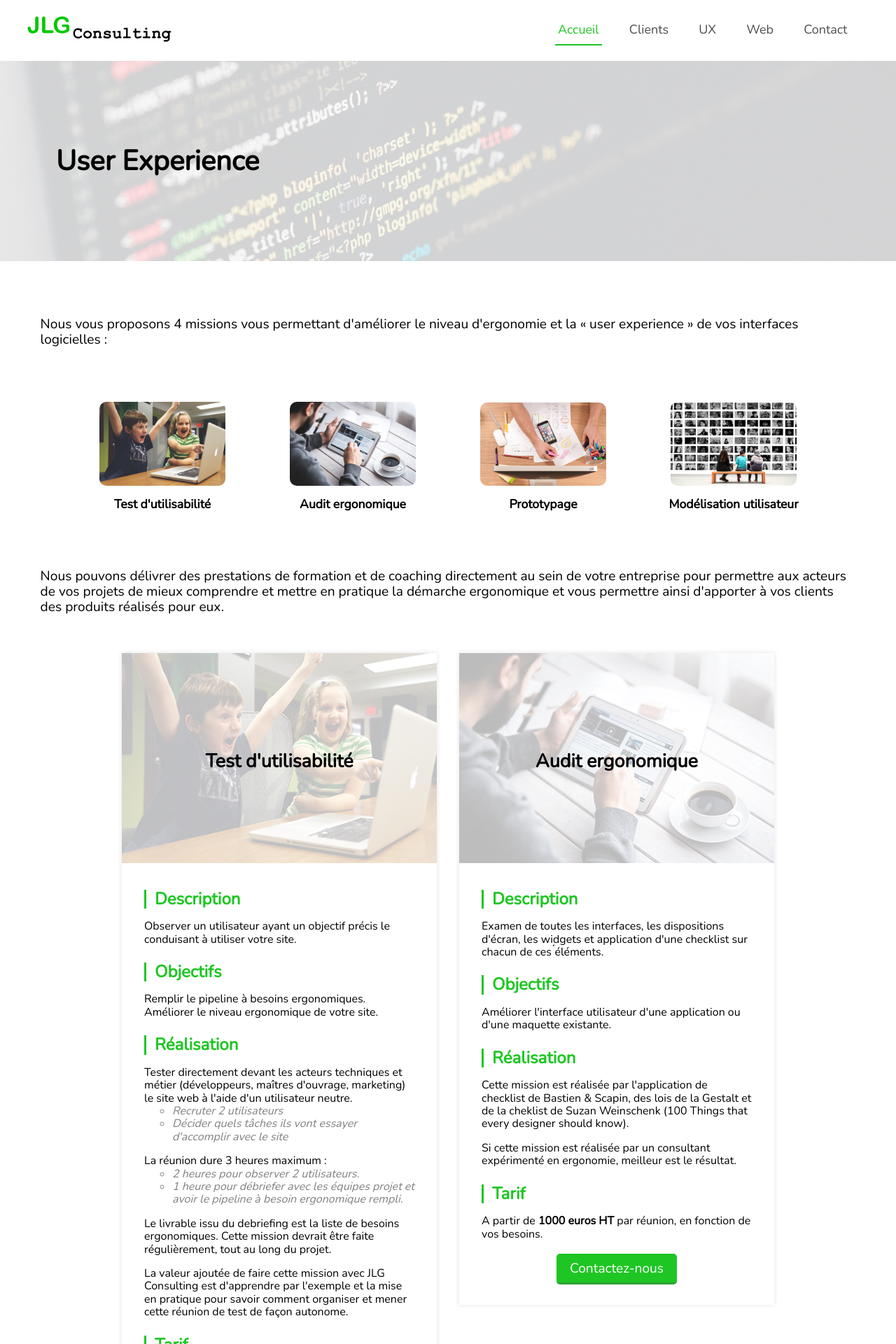
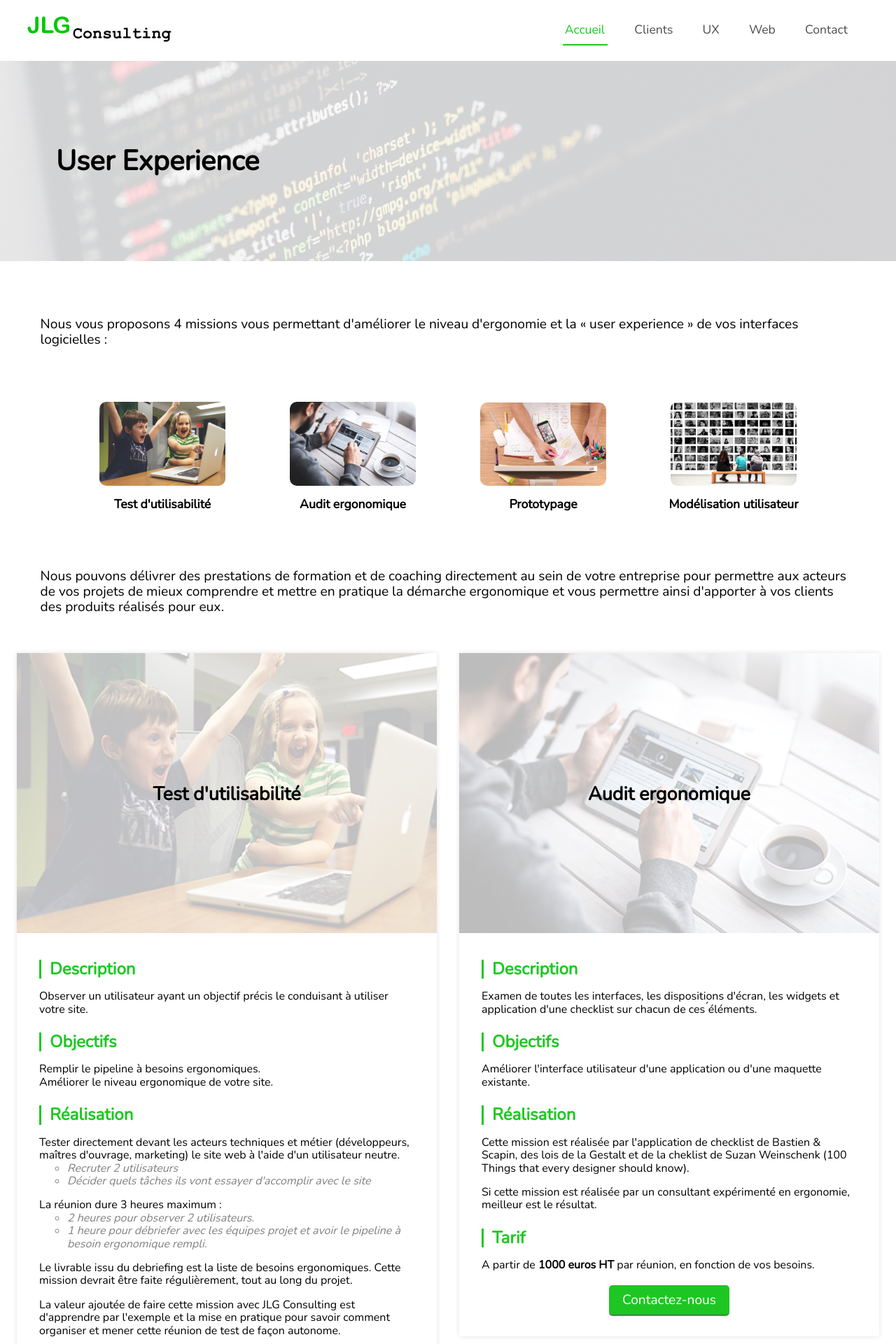
Before and after one commit to dphengsiaroun/jlg-consulting, an Angular app: page /ux in a window 1280 px wide. Shown: the top 1920 px of the page at 70% size. Built offline with nearby package versions, Linux system fonts and the light colour scheme.

Commit message:
refactor: css

```diff
--- a/src/app/clients/clients.component.html
+++ b/src/app/clients/clients.component.html
@@ -124,9 +124,6 @@
         <img src="assets/img/clients/wipro.png" alt="">
       </div>
     </div>
-
     <h2>et bien d'autres encore...</h2>
-
-
   </div>
 </section>
--- a/src/app/clients/clients.component.scss
+++ b/src/app/clients/clients.component.scss
@@ -1,5 +1,4 @@
 @import '~sass/styles.scss';
-
 .clients {
   display: block;
   width: 100%;
@@ -14,9 +13,15 @@
   height: 100%;
   position: relative;
   overflow: hidden;
+  h1 {
+    position: relative;
+    z-index: 2;
+    color: $black;
+    font-size: 2.5em;
+    padding: 3em 2em;
+    animation: introduce 2s forwards;
   }
-
-.banner::before {
+  &::before {
     position: absolute;
     content: '';
     z-index: 1;
@@ -24,14 +29,6 @@
     height: 100%;
     background: rgba(255, 255, 255, 0.8);
   }
-
-.banner h1 {
-  position: relative;
-  z-index: 2;
-  color: $black;
-  font-size: 2.5em;
-  padding: 3em 2em;
-  animation: introduce 2s forwards;
 }
 
 @keyframes introduce {
@@ -52,18 +49,19 @@
   width: 100%;
   text-align: center;
   margin: 2.5em 0;
-}
-
-.content h2 {
+  h2 {
     margin: 0.4em 0;
     font-size: 1.7em;
   }
-
-.content p {
+  p {
     margin-bottom: 2em;
     font-size: 1.3em;
   }
-
+  .four-bloc {
+    display: block;
+    width: 100%;
+    margin: 0 auto;
+    text-align: center;
     .bloc-logo {
       display: inline-block;
       width: 20%;
@@ -71,17 +69,22 @@
       border-bottom: 1px solid #efefef;
       border-left: 1px solid #efefef;
       animation: fadeInUp 2s forwards;
+      img {
+        display: block;
+        width: 150px;
+        margin: 1em auto;
+      }
+    }
+  }
 }
 
 @keyframes fadeInUp {
   from {
     opacity: 0;
-    /*-webkit-transform: translate3d(0, 100%, 0);
-    transform: translate3d(0, 100%, 0);*/
+    // transform: translate3d(0, 100%, 0);
     -webkit-transform: translate3d(0, 40px, 0);
     transform: translate3d(0, 40px, 0);
   }
-
   to {
     opacity: 1;
     -webkit-transform: none;
@@ -94,12 +97,6 @@
   animation-name: fadeInUp;
 }
 
-.bloc-logo img {
-  display: block;
-  width: 150px;
-  margin: 1em auto;
-}
-
 .border-left-none {
   border-left: none;
 }
--- a/src/app/contact/contact.component.scss
+++ b/src/app/contact/contact.component.scss
@@ -1,8 +1,3 @@
-.ux {
-  display: block;
-  width: 100%;
-}
-
 .banner {
   display: block;
   width: 100%;
@@ -12,9 +7,15 @@
   height: 100%;
   position: relative;
   overflow: hidden;
+  h1 {
+    position: relative;
+    z-index: 2;
+    color: black;
+    font-size: 2.5em;
+    padding: 3em 2em;
+    animation: introduce 2s forwards;
   }
-
-.banner::before {
+  &::before {
     position: absolute;
     content: '';
     z-index: 1;
@@ -22,14 +23,6 @@
     height: 100%;
     background: rgba(255, 255, 255, 0.8);
   }
-
-.banner h1 {
-  position: relative;
-  z-index: 2;
-  color: black;
-  font-size: 2.5em;
-  padding: 3em 2em;
-  animation: introduce 2s forwards;
 }
 
 @keyframes fadeInUp {
@@ -40,7 +33,6 @@
     -webkit-transform: translate3d(0, 40px, 0);
     transform: translate3d(0, 40px, 0);
   }
-
   to {
     opacity: 1;
     -webkit-transform: none;
@@ -56,20 +48,17 @@
 .info {
   padding: 2em;
   animation: fadeInUp 2s forwards;
-}
-
-.info h1 {
+  h1 {
     color: #1EC623;
   }
-
-.info address {
+  address {
     font-style: normal;
   }
-
-.phone, .email {
+  .phone,
+  .email {
     text-decoration: underline;
-}
-
-.phone:hover, .email:hover {
+    &:hover {
       color: #1EC623;
     }
+  }
+}
--- a/src/app/layout/footer/footer.component.scss
+++ b/src/app/layout/footer/footer.component.scss
@@ -2,11 +2,10 @@ footer {
   display: block;
   width: 100%;
   background: #000;
-}
-
   .copyright {
     color: white;
     text-align: center;
     font-size: 0.9em;
     padding: 2em;
   }
+}
--- a/src/app/layout/navbar/navbar.component.scss
+++ b/src/app/layout/navbar/navbar.component.scss
@@ -1,68 +1,61 @@
+@import '../../../sass/styles.scss';
+
 header {
   display: block;
   width: 100%;
   padding: 1em 0;
-}
-
   .logo img {
     margin-left: 2em;
   }
-
   nav {
     float: right;
-}
-
-nav ul {
+    ul {
       margin-right: 3em;
-}
-
-nav ul li {
+      li {
         float: left;
-}
-
-nav ul li::after {
+        &::after {
           content: '';
           display: block;
           clear: both;
         }
-
-nav ul li a {
+        a {
           padding: 1em 1.2em;
           color: rgba(0, 0, 0, 0.7);
-  font-size: 18px;
+          font-size: 1.1em;
           position: relative;
           transition: 0.2s;
-}
-
-nav ul li a::after {
+          &::after {
             content: "";
             position: absolute;
             height: 2px;
             bottom: 7px;
             left: 18px;
             right: 17px;
-  background-color: #1EC623;
+            background-color: $hue;
             visibility: hidden;
             transform: scaleX(0);
             transition: all 0.3s cubic-bezier(0.175, 0.885, 0.32, 1.275);
           }
-
-nav ul li a:hover {
+          &:hover {
             text-decoration: none;
-  color: #1EC623;
-}
-
-nav ul li a:hover::after {
+            color: $hue;
+            &::after {
               visibility: visible;
               transform: scaleX(1);
             }
-
-nav ul li.active a {
+          }
+        }
+      }
+      li.active {
+        a {
           text-decoration: none;
-  color: #1EC623;
-}
-
-nav ul li.active a:after {
+          color: $hue;
+          &:after {
             visibility: visible;
             transform: scaleX(1);
           }
+        }
+      }
+    }
+  }
+}
--- a/src/app/ux/ux.component.scss
+++ b/src/app/ux/ux.component.scss
@@ -1,3 +1,5 @@
+@import '../../sass/styles.scss';
+
 .ux {
   display: block;
   width: 100%;
@@ -12,9 +14,15 @@
   height: 100%;
   position: relative;
   overflow: hidden;
+  h1 {
+    position: relative;
+    z-index: 2;
+    color: $black;
+    font-size: 2.5em;
+    padding: 3em 2em;
+    animation: introduce 2s forwards;
   }
-
-.banner::before {
+  &::before {
     position: absolute;
     content: '';
     z-index: 1;
@@ -22,14 +30,6 @@
     height: 100%;
     background: rgba(255, 255, 255, 0.8);
   }
-
-.banner h1 {
-  position: relative;
-  z-index: 2;
-  color: black;
-  font-size: 2.5em;
-  padding: 3em 2em;
-  animation: introduce 2s forwards;
 }
 
 @keyframes introduce {
@@ -49,16 +49,14 @@
   display: block;
   width: 100%;
   margin: 2.5em 0;
-}
-
-.content h2 {
+  h2 {
     margin: 0.4em 0;
     font-size: 1.7em;
   }
-
-.content p {
+  p {
     padding: 2em 3em;
     font-size: 1.2em;
+  }
 }
 
 .four-bloc {
@@ -66,29 +64,25 @@
   width: 100%;
   margin: 0 auto;
   text-align: center;
-
-}
-
   .bloc-service {
     display: inline-block;
     width: 20%;
     margin: 0.5em;
     animation: fadeInUp 2s forwards;
-}
-
-.bloc-service img {
+    img {
       display: block;
       width: 180px;
       border-radius: 10px;
       margin: 2em auto 1em;
     }
-
-.bloc-service span {
+    span {
       display: block;
-  color: black;
+      color: $black;
       padding: 0 0.4em 2em;
       font-size: 1.1em;
       font-weight: bold;
+    }
+  }
 }
 
 @keyframes fadeInUp {
@@ -116,18 +110,13 @@
   width: 100%;
   margin: 0 auto;
   text-align: center;
-}
-
-.container:after {
+  &:after {
     content: '';
     display: block;
     clear: both;
   }
-
-.container .row {
+  .row {
     display: inline-block;
-}
-
     .sub-service {
       float: left;
       width: 600px;
@@ -136,6 +125,61 @@
       box-shadow: 0px 0px 7px 0px rgba(0, 0, 0, 0.11);
       transition: 0.3s;
       animation: fadeInUp 2s forwards;
+      .img-head {
+        display: block;
+        position: relative;
+        width: 100%;
+        height: 100%;
+        text-align: center;
+        text-decoration: none;
+        font-size: 1.4em;
+        font-weight: bold;
+        h2 {
+          display: block;
+          position: absolute;
+          width: 100%;
+          top: 47%;
+          left: 50%;
+          -webkit-transform: translate(-50%, -47%);
+          transform: translate(-50%, -47%);
+          z-index: 1;
+        }
+        img {
+          width: 100%;
+          filter: opacity(0.3);
+        }
+      }
+      .detail-service {
+        padding: 0.5em 2em 0;
+        text-align: left;
+        h3 {
+          display: block;
+          margin: 1em 0 0;
+          padding-left: 0.5em;
+          font-size: 1.5em;
+          color: $hue;
+          border-left: 3px solid $hue;
+        }
+        p {
+          font-size: 1em;
+          padding: 1em 0 0;
+        }
+        ul {
+          margin: 0;
+          li {
+            list-style-type: circle;
+            font-style: italic;
+            color: grey;
+          }
+        }
+      }
+      .button {
+        font-size: 1.2em;
+        text-align: center;
+        margin: 1em auto 1.5em;
+      }
+    }
+  }
 }
 
 @media screen and (max-width: 1350px) {
@@ -147,84 +191,21 @@
 @media screen and (max-width: 1280px) {
   .sub-service {
     width: 450px;
-
+    .img-head h2 {
+      font-size: 1.2em;
     }
-  .sub-service .img-head h2 {
-    font-size: 1.2em;
   }
 }
 
 @media screen and (max-width: 969px) {
   .row {
     padding: 3em;
-  }
     .sub-service {
       width: 100%;
       margin: 1em auto;
-  }
-  .sub-service .img-head h2 {
+      .img-head h2 {
         font-size: 1.5em;
       }
     }
-
-.sub-service .img-head {
-  display: block;
-  position: relative;
-  width: 100%;
-  height: 100%;
-  text-align: center;
-  text-decoration: none;
-  font-size: 1.4em;
-  font-weight: bold;
   }
-
-.sub-service .img-head h2 {
-  display: block;
-  position: absolute;
-  width: 100%;
-  top: 47%;
-  left: 50%;
-  -webkit-transform: translate(-50%, -47%);
-  transform: translate(-50%, -47%);
-  z-index: 1;
 }
-
-.sub-service .img-head img {
-  width: 100%;
-  filter: opacity(0.3);
-}
-
-.sub-service .detail-service {
-  padding: 0.5em 2em 0;
-  text-align: left;
-}
-
-.sub-service h3 {
-  display: block;
-  margin: 1em 0 0;
-  padding-left: 0.5em;
-  font-size: 1.5em;
-  color: #1EC623;
-  border-left: 3px solid #1EC623;
-}
-
-.sub-service p {
-  font-size: 1em;
-  padding: 1em 0 0;
-}
-
-.sub-service ul {
-  margin: 0;
-}
-
-.sub-service ul li {
-  list-style-type: circle;
-  font-style: italic;
-  color: grey;
-}
-
-.sub-service .button {
-  font-size: 1.2em;
-  text-align: center;
-  margin: 1em auto 1.5em;
-}
--- a/src/app/web/web.component.html
+++ b/src/app/web/web.component.html
@@ -1,4 +1,4 @@
-<section class="ux">
+<section class="web">
   <div class="banner">
     <h1>Développement web</h1>
   </div>
--- a/src/app/web/web.component.scss
+++ b/src/app/web/web.component.scss
@@ -1,4 +1,6 @@
-.ux {
+@import '../../sass/styles.scss';
+
+.web {
   display: block;
   width: 100%;
 }
@@ -12,9 +14,15 @@
   height: 100%;
   position: relative;
   overflow: hidden;
+  h1 {
+    position: relative;
+    z-index: 2;
+    color: black;
+    font-size: 2.5em;
+    padding: 3em 2em;
+    animation: introduce 2s forwards;
   }
-
-.banner::before {
+  &::before {
     position: absolute;
     content: '';
     z-index: 1;
@@ -22,14 +30,6 @@
     height: 100%;
     background: rgba(255, 255, 255, 0.8);
   }
-
-.banner h1 {
-  position: relative;
-  z-index: 2;
-  color: black;
-  font-size: 2.5em;
-  padding: 3em 2em;
-  animation: introduce 2s forwards;
 }
 
 @keyframes introduce {
@@ -49,16 +49,14 @@
   display: block;
   width: 100%;
   margin: 2.5em 0;
-}
-
-.content h2 {
+  h2 {
     margin: 0.4em 0;
     font-size: 1.7em;
   }
-
-.content p {
+  p {
     padding: 2em 3em;
     font-size: 1.2em;
+  }
 }
 
 .four-bloc {
@@ -66,29 +64,25 @@
   width: 100%;
   margin: 0 auto;
   text-align: center;
-
-}
-
   .bloc-service {
     display: inline-block;
     width: 20%;
     margin: 0.5em;
     animation: fadeInUp 2s forwards;
-}
-
-.bloc-service img {
+    img {
       display: block;
       width: 180px;
       border-radius: 10px;
       margin: 2em auto 1em;
     }
-
-.bloc-service span {
+    span {
       display: block;
       color: black;
       padding: 0 0.4em 2em;
       font-size: 1.1em;
       font-weight: bold;
+    }
+  }
 }
 
 @keyframes fadeInUp {
@@ -116,18 +110,13 @@
   width: 100%;
   margin: 0 auto;
   text-align: center;
-}
-
-.container:after {
+  &:after {
     content: '';
     display: block;
     clear: both;
   }
-
-.container .row {
+  .row {
     display: inline-block;
-}
-
     .sub-service {
       float: left;
       width: 600px;
@@ -136,6 +125,61 @@
       box-shadow: 0px 0px 7px 0px rgba(0, 0, 0, 0.11);
       transition: 0.3s;
       animation: fadeInUp 2s forwards;
+      .img-head {
+        display: block;
+        position: relative;
+        width: 100%;
+        height: 100%;
+        text-align: center;
+        text-decoration: none;
+        font-size: 1.4em;
+        font-weight: bold;
+        h2 {
+          display: block;
+          position: absolute;
+          width: 100%;
+          top: 47%;
+          left: 50%;
+          -webkit-transform: translate(-50%, -47%);
+          transform: translate(-50%, -47%);
+          z-index: 1;
+        }
+        img {
+          width: 100%;
+          filter: opacity(0.3);
+        }
+      }
+      .detail-service {
+        padding: 0.5em 2em 0;
+        text-align: left;
+        h3 {
+          display: block;
+          margin: 1em 0 0;
+          padding-left: 0.5em;
+          font-size: 1.5em;
+          color: $hue;
+          border-left: 3px solid $hue;
+        }
+        p {
+          font-size: 1em;
+          padding: 1em 0 0;
+        }
+        ul {
+          margin: 0;
+          li {
+            list-style-type: circle;
+            font-style: italic;
+            color: grey;
+          }
+        }
+      }
+      .button {
+        font-size: 1.2em;
+        text-align: center;
+        margin: 1em auto 1.5em;
+      }
+    }
+  }
 }
 
 @media screen and (max-width: 1350px) {
@@ -147,84 +191,21 @@
 @media screen and (max-width: 1280px) {
   .sub-service {
     width: 450px;
-
+    .img-head h2 {
+      font-size: 1.2em;
     }
-  .sub-service .img-head h2 {
-    font-size: 1.2em;
   }
 }
 
 @media screen and (max-width: 969px) {
   .row {
     padding: 3em;
-  }
     .sub-service {
       width: 100%;
       margin: 1em auto;
-  }
-  .sub-service .img-head h2 {
+      .img-head h2 {
         font-size: 1.5em;
       }
     }
-
-.sub-service .img-head {
-  display: block;
-  position: relative;
-  width: 100%;
-  height: 100%;
-  text-align: center;
-  text-decoration: none;
-  font-size: 1.4em;
-  font-weight: bold;
   }
-
-.sub-service .img-head h2 {
-  display: block;
-  position: absolute;
-  width: 100%;
-  top: 47%;
-  left: 50%;
-  -webkit-transform: translate(-50%, -47%);
-  transform: translate(-50%, -47%);
-  z-index: 1;
 }
-
-.sub-service .img-head img {
-  width: 100%;
-  filter: opacity(0.3);
-}
-
-.sub-service .detail-service {
-  padding: 0.5em 2em 0;
-  text-align: left;
-}
-
-.sub-service h3 {
-  display: block;
-  margin: 1em 0 0;
-  padding-left: 0.5em;
-  font-size: 1.5em;
-  color: #1EC623;
-  border-left: 3px solid #1EC623;
-}
-
-.sub-service p {
-  font-size: 1em;
-  padding: 1em 0 0;
-}
-
-.sub-service ul {
-  margin: 0;
-}
-
-.sub-service ul li {
-  list-style-type: circle;
-  font-style: italic;
-  color: grey;
-}
-
-.sub-service .button {
-  font-size: 1.2em;
-  text-align: center;
-  margin: 1em auto 1.5em;
-}
--- a/src/sass/styles.scss
+++ b/src/sass/styles.scss
@@ -1,2 +1,2 @@
-$hue: #fff;
+$hue: hsl(122, 74%, 45%);
 $black: black;
```
Also changed, not shown: src/app/home/home.component.scss (+12 -15 lines). Lines whose indentation alone changed are shown as unchanged.
